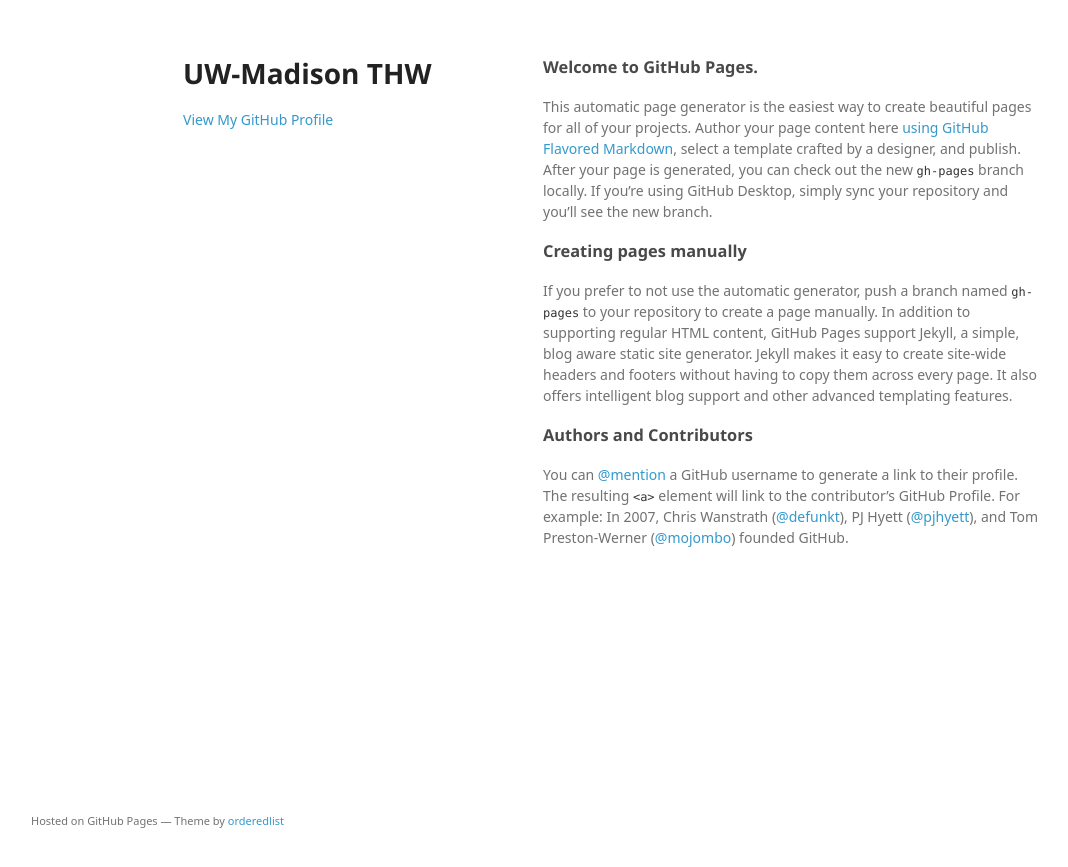
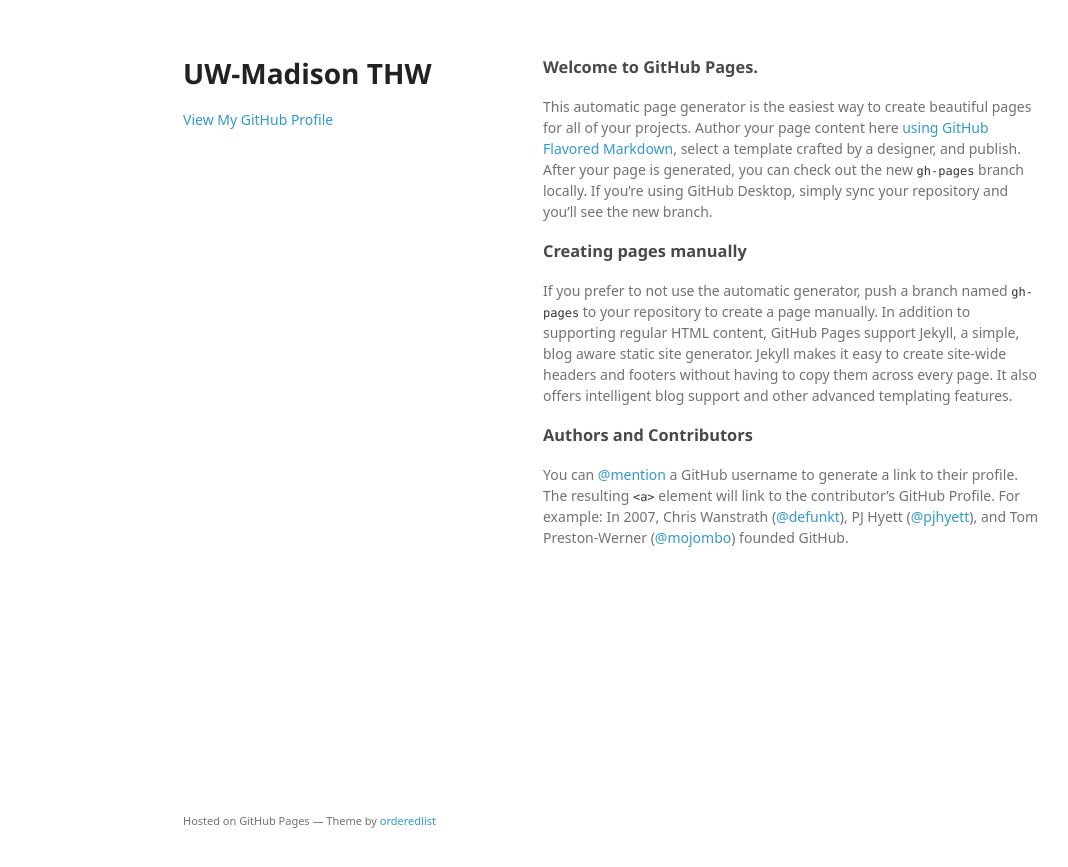
Before and after one commit to UW-Hacker-Within/UW-Hacker-Within.github.io, a Jekyll site: the page built from index.html, in a window 1280 px wide. Shown: the top 867 px of the page, without its empty margins (27-1095 px from the left). Built offline with Jekyll 4.4.1, drawn with Linux system fonts in a browser that asks for light colours; some web fonts are replaced.

Commit message:
Getting there finalily with the includes.

```diff
--- a/_layouts/default.html
+++ b/_layouts/default.html
@@ -1,17 +1,6 @@
 <!doctype html>
 <html>
-  <head>
-    <meta charset="utf-8">
-    <meta http-equiv="X-UA-Compatible" content="chrome=1">
-    <title>{{ page.title }}</title>
-
-    <link rel="stylesheet" href="stylesheets/styles.css">
-    <link rel="stylesheet" href="stylesheets/github-light.css">
-    <meta name="viewport" content="width=device-width">
-    <!--[if lt IE 9]>
-    <script src="//html5shiv.googlecode.com/svn/trunk/html5.js"></script>
-    <![endif]-->
-  </head>
+  {% include head.html %}
   <body>
     <div class="wrapper">
       <header>
@@ -23,8 +12,8 @@
       <section>
         {{ content }}
       </section>
+    {% include foot.html %}
     </div>
     <script src="javascripts/scale.fix.js"></script>
-    {% include foot.html %}
   </body>
 </html>
```
